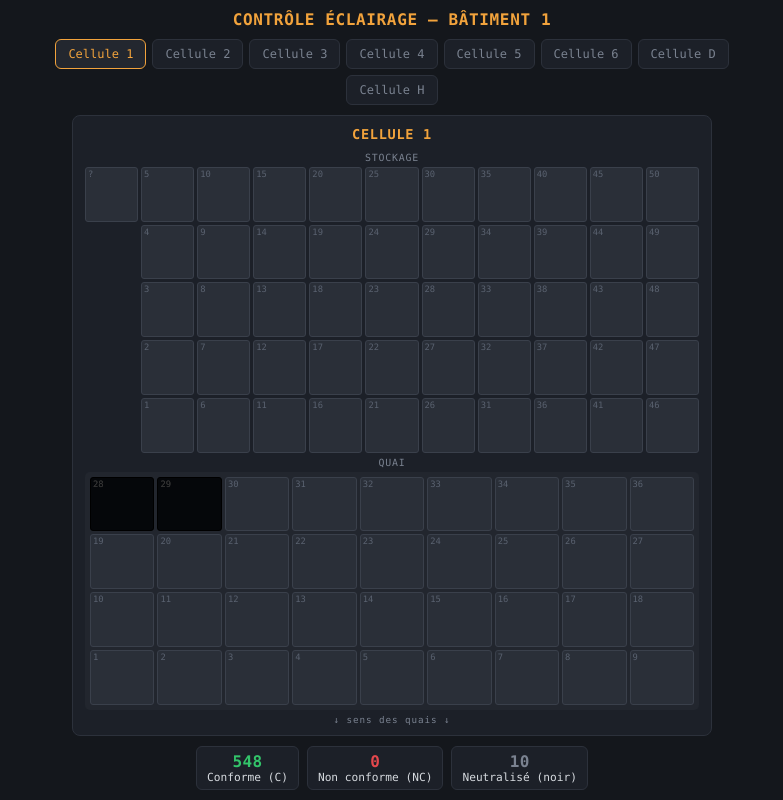
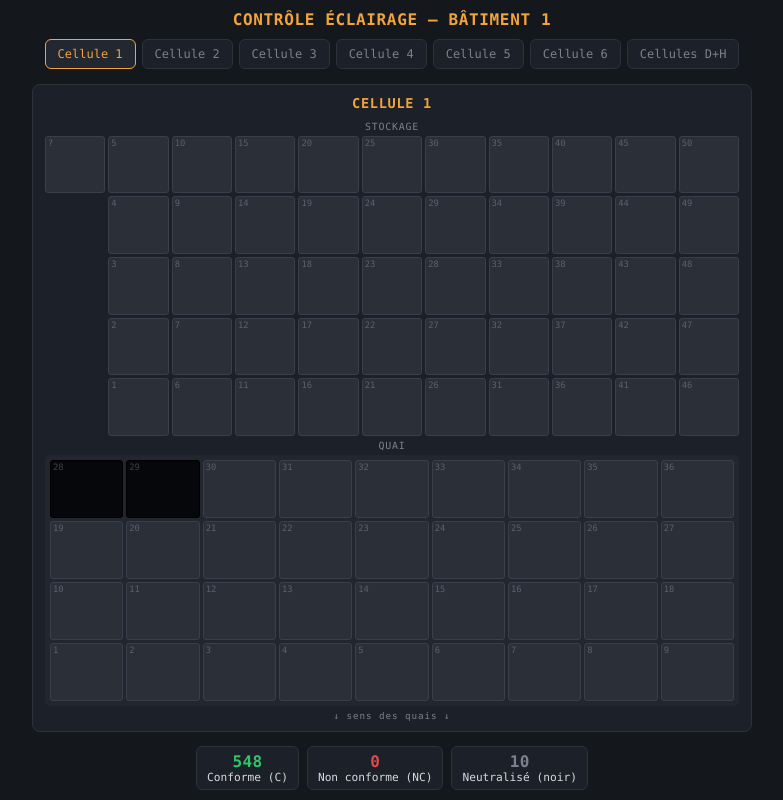
Before and after one commit to ded0um/test, a plain HTML site: page index.html in a window 1280 px wide. Shown: the whole page, without its empty margins (248-1031 px from the left). Drawn offline with Linux system fonts and the light colour scheme.

Commit message:
Update index.html

```diff
--- a/index.html
+++ b/index.html
@@ -81,12 +81,14 @@
     min-height:0;
     display:flex;
     justify-content:center;
+    align-items:center;
   }
   #cellules{
     width:100%;
     height:100%;
     display:flex;
     justify-content:center;
+    align-items:center;
   }
 
   /* Plan / cellules */
@@ -102,7 +104,9 @@
   .cellule.actif{
     display:flex;
     flex-direction:column;
-    height:100%;
+    max-width:100%;
+    max-height:100%;
+    margin:auto;
     animation: glisser 0.28s ease;
   }
   @keyframes glisser{
@@ -353,29 +357,39 @@ definitionsCellules.forEach((id, index)=>{
   ajouterOnglet(id, 'Cellule ' + id, index===0);
 });
 
-// Cellules D et H : stockage 10x2 uniquement, pas de quai
-const definitionsSpeciales = [
-  { id:'D', offset:50 },
-  { id:'H', offset:70 }
-];
-definitionsSpeciales.forEach(def=>{
-  const cell = document.createElement('div');
-  cell.className = 'cellule';
-  cell.id = 'cellule-' + def.id;
+// Cellule D+H réunies : deux grilles stockage 10x2, pas de quai
+// Le "remplissage" invisible en flex:5 conserve la même hauteur de case
+// que dans les cellules classiques (5 lignes stockage + 4 lignes quai = 9 unités)
+const cellDH = document.createElement('div');
+cellDH.className = 'cellule';
+cellDH.id = 'cellule-DH';
 
-  const titre = document.createElement('h2');
-  titre.textContent = 'Cellule ' + def.id;
-  cell.appendChild(titre);
+const titreDH = document.createElement('h2');
+titreDH.textContent = 'Cellules D + H';
+cellDH.appendChild(titreDH);
 
-  const titreStock = document.createElement('div');
-  titreStock.className = 'zone-titre';
-  titreStock.textContent = 'Stockage';
-  cell.appendChild(titreStock);
-  cell.appendChild(creerGrilleStockage(10, 2, def.offset, false));
+const titreH = document.createElement('div');
+titreH.className = 'zone-titre';
+titreH.textContent = 'Stockage H';
+cellDH.appendChild(titreH);
+const grilleH = creerGrilleStockage(10, 2, 70, false);
+grilleH.style.flex = '2 1 0';
+cellDH.appendChild(grilleH);
 
-  conteneurCellules.appendChild(cell);
-  ajouterOnglet(def.id, 'Cellule ' + def.id, false);
-});
+const titreD = document.createElement('div');
+titreD.className = 'zone-titre';
+titreD.textContent = 'Stockage D';
+cellDH.appendChild(titreD);
+const grilleD = creerGrilleStockage(10, 2, 50, false);
+grilleD.style.flex = '2 1 0';
+cellDH.appendChild(grilleD);
+
+const remplissage = document.createElement('div');
+remplissage.style.flex = '5 1 0';
+cellDH.appendChild(remplissage);
+
+conteneurCellules.appendChild(cellDH);
+ajouterOnglet('DH', 'Cellules D+H', false);
 
 function updateStats(){
   const total = { c:0, nc:0, hs:0 };
@@ -417,6 +431,31 @@ Object.keys(etatsInitiaux).forEach(id=>{
 });
 
 updateStats();
+
+// Calcule la plus grande taille possible pour la cellule active en conservant
+// le ratio largeur/hauteur (10 colonnes pour 9 unités de hauteur), pour éviter
+// toute déformation quel que soit l'écran ou l'orientation.
+const RATIO = 10/9;
+function ajusterTaille(){
+  const conteneur = document.querySelector('.zone-plan');
+  const w = conteneur.clientWidth;
+  const h = conteneur.clientHeight;
+  let cibleW, cibleH;
+  if (w / h > RATIO){
+    cibleH = h;
+    cibleW = h * RATIO;
+  } else {
+    cibleW = w;
+    cibleH = w / RATIO;
+  }
+  document.querySelectorAll('.cellule').forEach(c=>{
+    c.style.width = cibleW + 'px';
+    c.style.height = cibleH + 'px';
+  });
+}
+window.addEventListener('resize', ajusterTaille);
+window.addEventListener('orientationchange', ()=> setTimeout(ajusterTaille, 150));
+ajusterTaille();
 </script>
 </body>
 </html>
```
